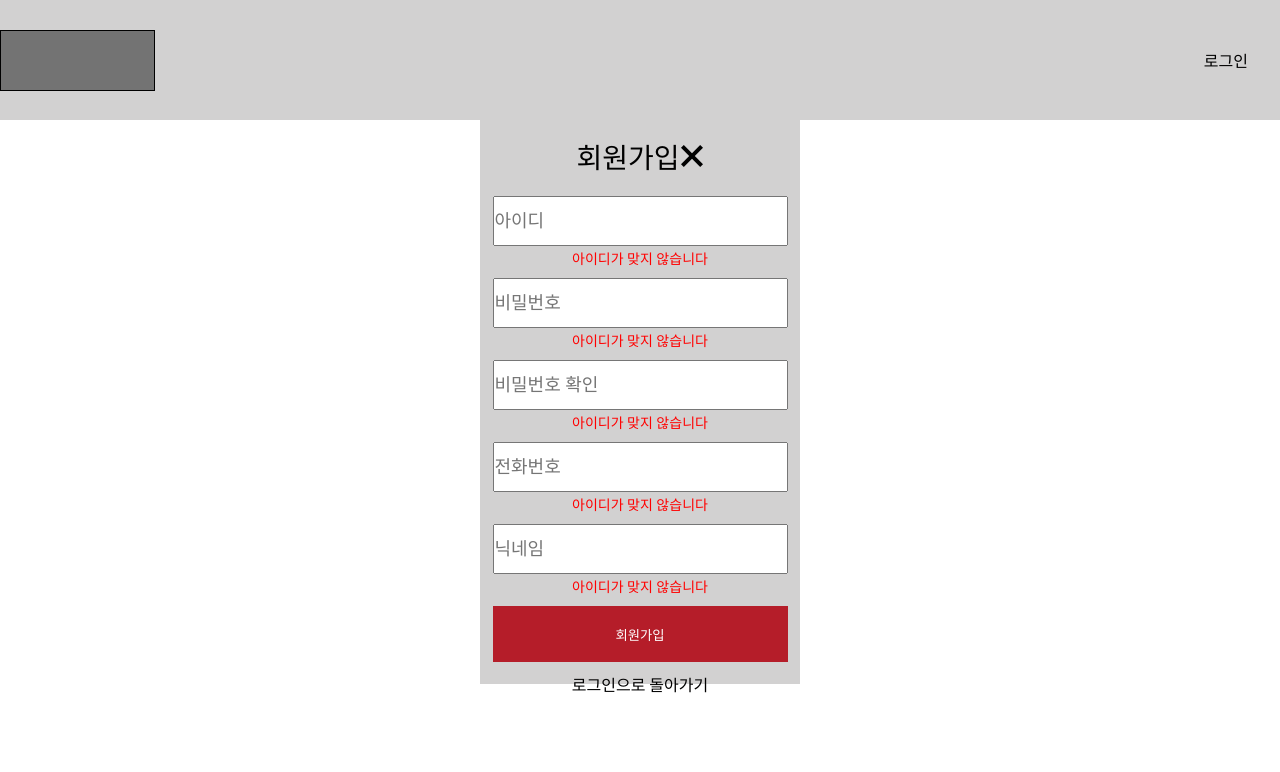
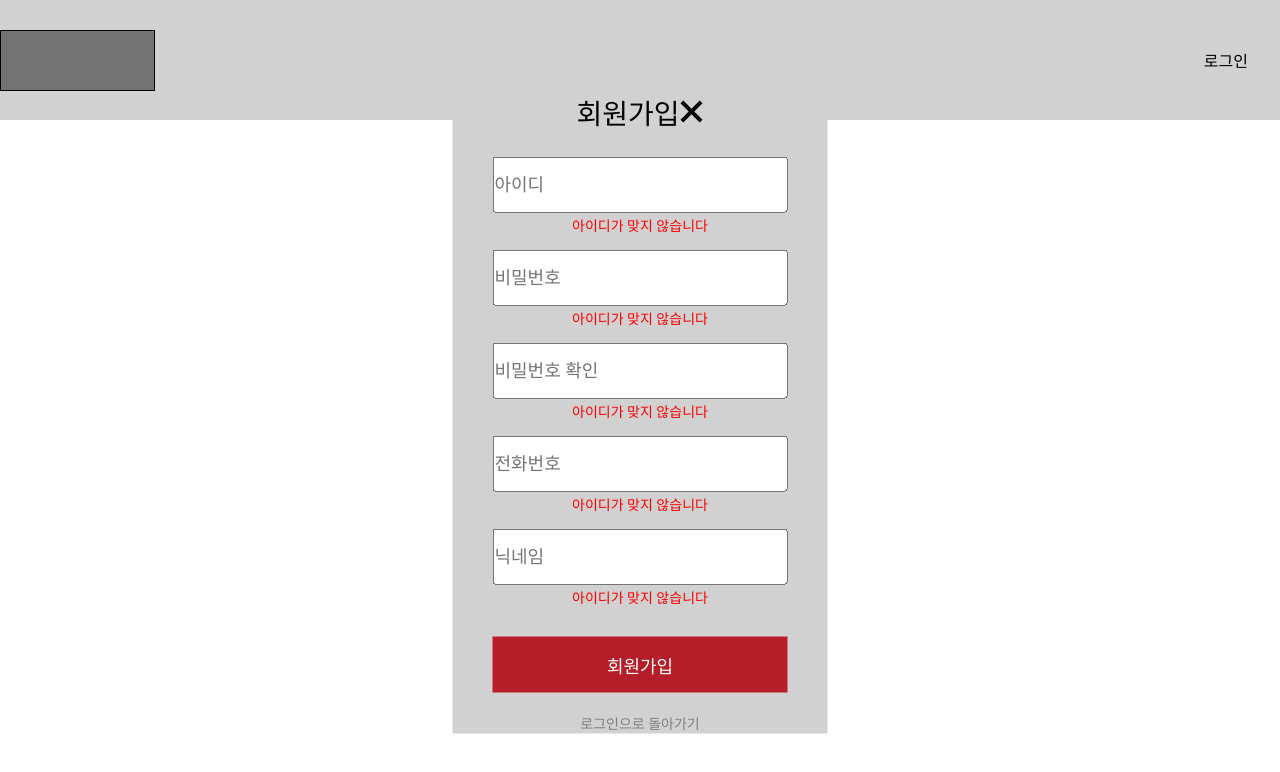
Before and after one commit to codestates/nBread, a React (Create React App) app in the folder client/: page /signUp in a window 1280 px wide. Shown: the top 772 px of the page. Built offline with nearby package versions, Linux system fonts and the light colour scheme.

Commit message:
Feature/26-page 폴더구조 작성

```diff
--- a/client/src/modal/SignUp.js
+++ b/client/src/modal/SignUp.js
@@ -6,8 +6,10 @@ import Navbar from '../component/Navbar';
 function SignUp() {
   const Wrapper = styled.div`
     text-align: center;
-    width: 320px;
-    height: 568px;
+    /* width: 320px;
+    height: 568px; */
+    width: 375px;
+    height: 667px;
     display: flex;
     justify-content: center;
     background-color: #D2D1D1;
@@ -18,8 +20,8 @@ function SignUp() {
   `;
   const SignUpTitle = styled.div`
     font-size: 28px;
-    margin-top: 20px;
-    margin-bottom: 20px;
+    margin-top: 25px;
+    margin-bottom: 25px;
   `;
   const SignUpForm = styled.form`
 
@@ -30,9 +32,9 @@ function SignUp() {
     display: flex;
     flex-direction: column;
     width: 295px;
-    height: 50px;
+    height: 56px;
     font-size: 18px;
-    margin-top: 10px;
+    margin-top: 15px;
   `;
 
   const SignUpButton = styled.button`
@@ -41,14 +43,14 @@ function SignUp() {
     background-color: #B51D29;
     color: white;
     border: none;
-    margin-top: 10px;
-
+    margin-top: 30px;
+    font-size: 18px;
   `;
 
   const SignUpToLogin = styled.div`
-    margin-top: 10px;
-
-
+    margin-top: 20px;
+    font-size: 14px;
+    color: gray;
   `;
 
   const Err = styled.div`
```
